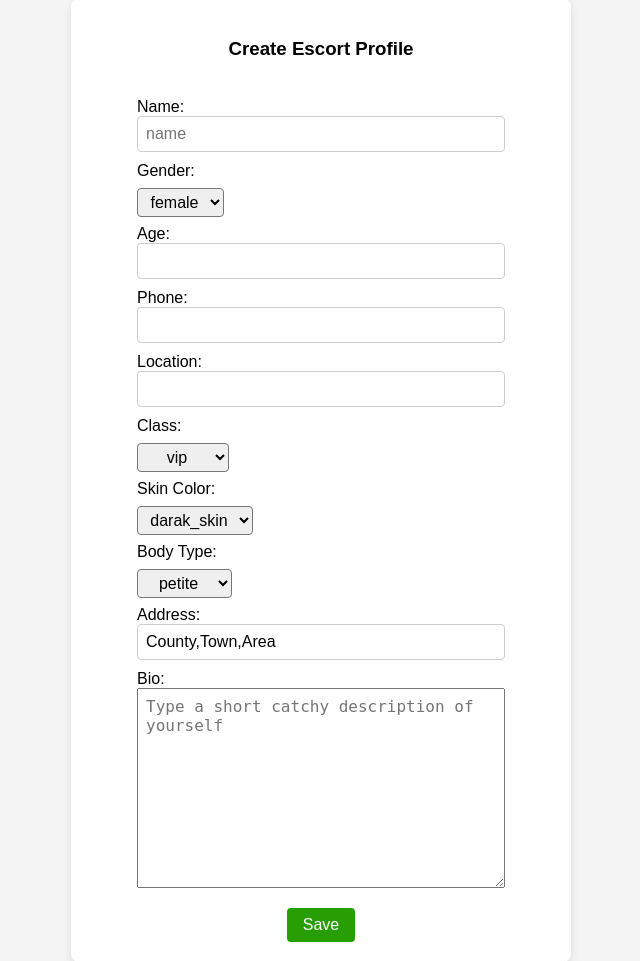
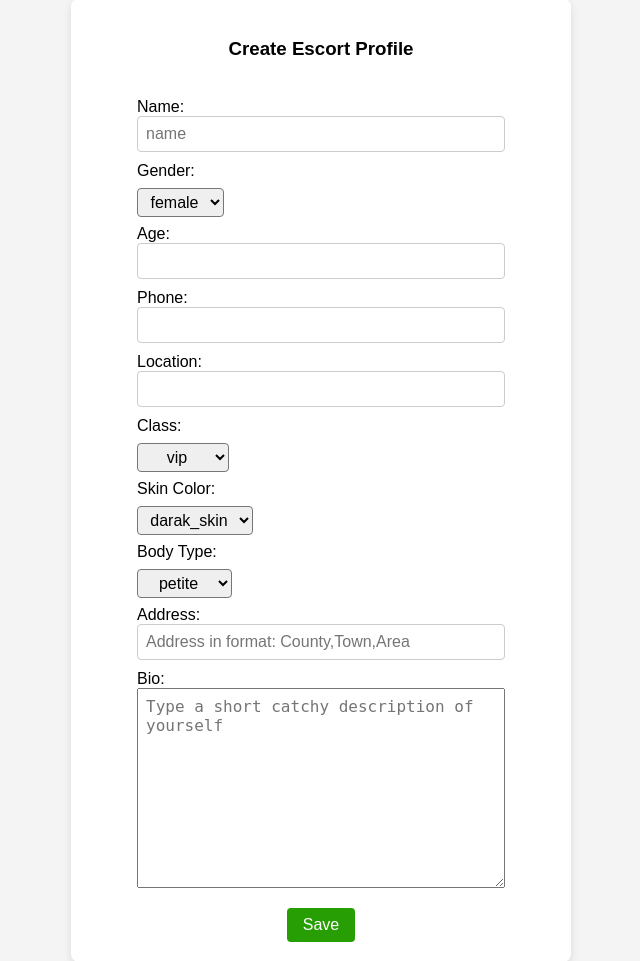
Before and after one commit to pressnardy/qwiqie, a Django app: page /create/ in a window 1280 px wide. Shown: the part 21-982 px from the top of the page, without its empty margins (319-959 px from the left). Run offline with Django 5.2, Linux system fonts and the light colour scheme; a user stored in the database is signed in; parts of the project's set-up code (start-up, migrations or seed data) failed here and were passed over.

Commit message:
added address placeholder

```diff
--- a/escorts/forms.py
+++ b/escorts/forms.py
@@ -31,7 +31,7 @@ class CreateEscortForm(forms.ModelForm):
             "escort_class":  forms.TextInput(attrs={"class": "form-input", "id": "escort-class"}),
             "skin_color": forms.TextInput(attrs={"class": "form-input", "id": "skin-color"}),
             "body_type": forms.TextInput(attrs={"class": "form-input", "id": "body-type"}),
-            "address": forms.TextInput(attrs={"class": "form-input", "id": "address", 'placeholder': 'county,town,area'}),
+            "address": forms.TextInput(attrs={"class": "form-input", "id": "address", 'placeholder': 'Address in format: County,Town,Area'}),
             "bio": forms.Textarea(attrs={
                 "class": "text-area", "id": "bio", 'rows': 3, 'cols': 40,
                 'placeholder': 'Type a short catchy description of yourself'
--- a/escorts/models.py
+++ b/escorts/models.py
@@ -23,7 +23,7 @@ class Escort(models.Model):
     gender = LowercaseTextField(max_length=20)
     age = models.IntegerField()
     location = LowercaseTextField(max_length=50)
-    address = LowercaseTextField(max_length=100, null=True, default='County,Town,Area', blank=False)
+    address = LowercaseTextField(max_length=100, null=True, default=None, blank=False)
     phone_number = models.CharField(max_length=15, primary_key=True)
     skin_color = LowercaseTextField(max_length=100, null=True, default='chocolate', blank=False)
     body_type = LowercaseTextField(max_length=100, null=True, default='curvy', blank=True)
--- a/escorts/templates/escorts/edit_details.html
+++ b/escorts/templates/escorts/edit_details.html
@@ -34,6 +34,8 @@
                         {{ form.skin_color }}
                         <label for="body-type">Body Type:</label>
                         {{ form.body_type }}
+                        <label for="bio">Adress:</label>
+                        {{ form.address }}
                         <label for="bio">Bio:</label>
                         {{ form.bio }}
                     </div>
```
Also changed, not shown: db.sqlite3.
